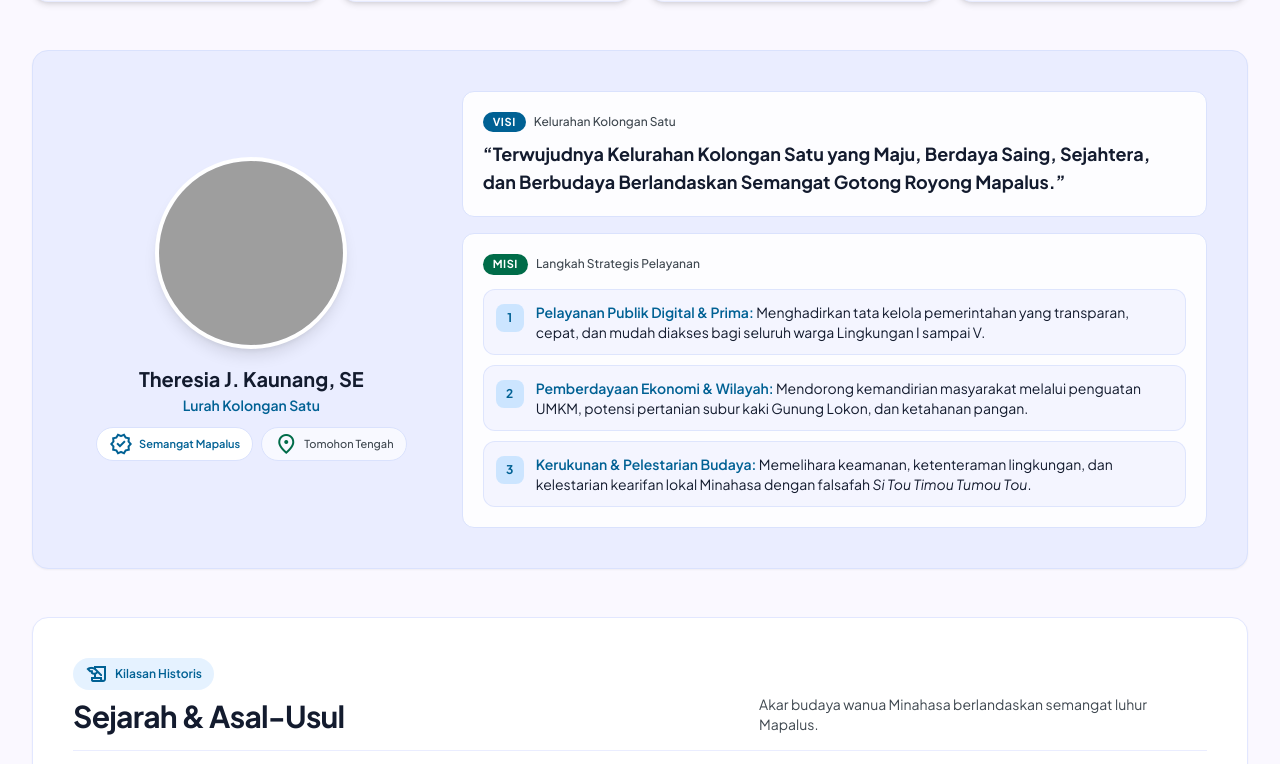
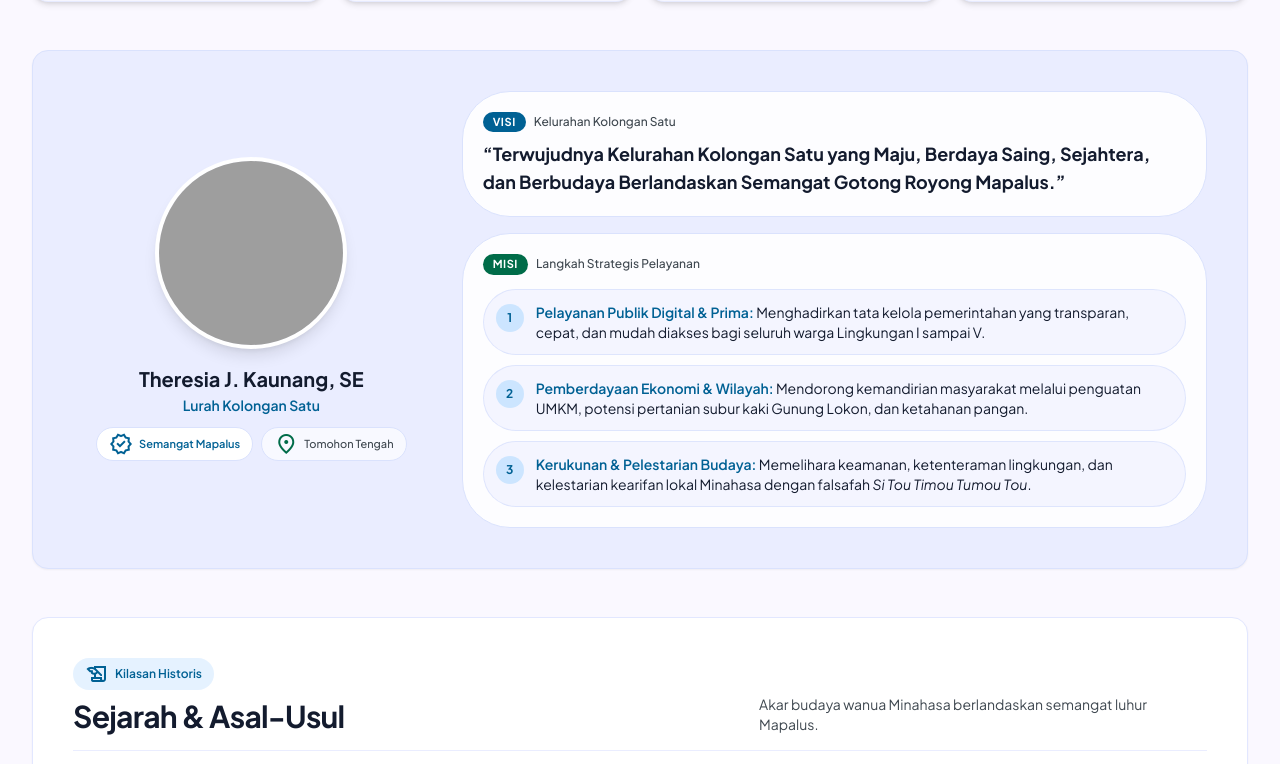
Before and after one commit to edwardsajaaa/Web-Kelurahan-Kolongan-Satu, a Next.js app: page / in a window 1280 px wide. Shown: the part 1076-1840 px from the top of the page. Built offline with nearby package versions, Linux system fonts and the light colour scheme; grey boxes are pictures that could not be loaded.

Commit message:
style(tailwind): configure typography, border radius, and spacing tokens for stitch design system

```diff
--- a/tailwind.config.js
+++ b/tailwind.config.js
@@ -86,6 +86,36 @@ module.exports = {
       fontFamily: {
         sans: ['"Plus Jakarta Sans"', 'system-ui', '-apple-system', 'BlinkMacSystemFont', 'sans-serif'],
         jakarta: ['"Plus Jakarta Sans"', 'sans-serif'],
+        "body-lg": ["Inter", "sans-serif"],
+        "headline-md": ['"Plus Jakarta Sans"', "sans-serif"],
+        "display-lg": ['"Plus Jakarta Sans"', "sans-serif"],
+        "label-md": ["Inter", "sans-serif"],
+        "label-sm": ["Inter", "sans-serif"],
+        "body-sm": ["Inter", "sans-serif"],
+        "headline-lg-mobile": ['"Plus Jakarta Sans"', "sans-serif"],
+        "body-md": ["Inter", "sans-serif"],
+        "display-lg-mobile": ['"Plus Jakarta Sans"', "sans-serif"],
+        "headline-lg": ['"Plus Jakarta Sans"', "sans-serif"],
+        "headline-sm": ['"Plus Jakarta Sans"', "sans-serif"],
+      },
+      fontSize: {
+        "body-lg": ["1.125rem", { lineHeight: "1.75rem", letterSpacing: "0", fontWeight: "400" }],
+        "headline-md": ["1.25rem", { lineHeight: "1.75rem", letterSpacing: "-0.01em", fontWeight: "600" }],
+        "display-lg": ["3rem", { lineHeight: "3.5rem", letterSpacing: "-0.025em", fontWeight: "700" }],
+        "label-md": ["0.875rem", { lineHeight: "1.25rem", letterSpacing: "0.005em", fontWeight: "500" }],
+        "label-sm": ["0.75rem", { lineHeight: "1rem", letterSpacing: "0.03em", fontWeight: "600" }],
+        "body-sm": ["0.8125rem", { lineHeight: "1.25rem", letterSpacing: "0.01em", fontWeight: "400" }],
+        "headline-lg-mobile": ["1.5rem", { lineHeight: "2rem", letterSpacing: "-0.015em", fontWeight: "600" }],
+        "body-md": ["0.9375rem", { lineHeight: "1.5rem", letterSpacing: "0", fontWeight: "400" }],
+        "display-lg-mobile": ["2.25rem", { lineHeight: "2.75rem", letterSpacing: "-0.02em", fontWeight: "700" }],
+        "headline-lg": ["2rem", { lineHeight: "2.5rem", letterSpacing: "-0.02em", fontWeight: "600" }],
+        "headline-sm": ["1.125rem", { lineHeight: "1.5rem", letterSpacing: "0", fontWeight: "600" }],
+      },
+      borderRadius: {
+        DEFAULT: "1rem",
+        lg: "2rem",
+        xl: "3rem",
+        full: "9999px",
       },
       boxShadow: {
         'glass': '0 8px 32px 0 rgba(0, 0, 0, 0.08)',
```
